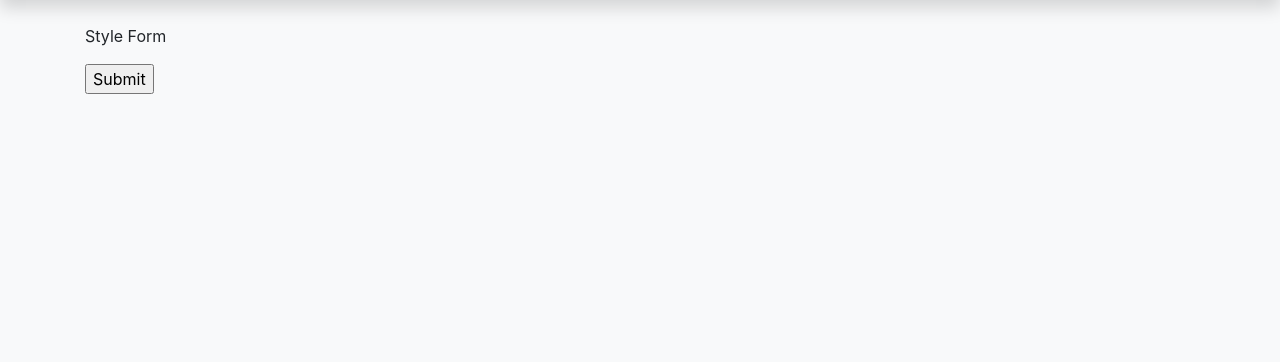
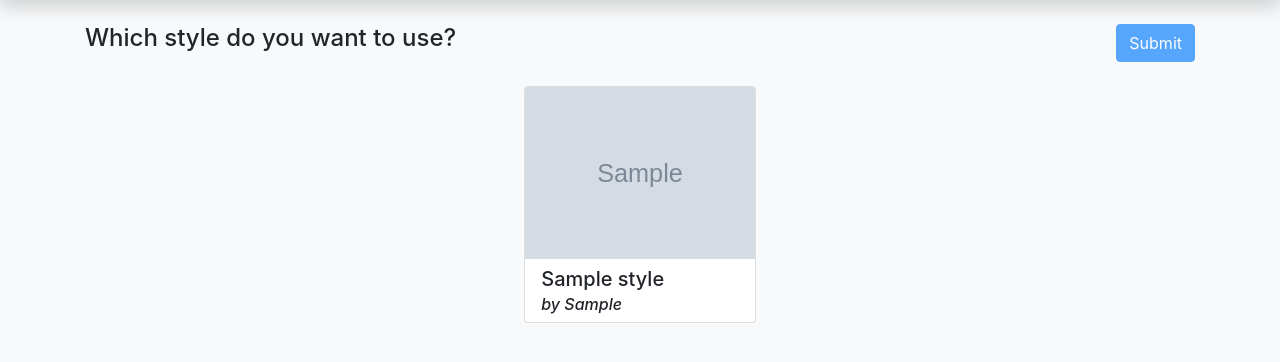
Before and after one commit to evinces/deep-paint, a Flask app: page /style?image_id=1 in a window 1280 px wide. Shown: the part 56-418 px from the top of the page. Run offline with Flask 2, Linux system fonts and the light colour scheme; tables that the repository leaves empty hold one stand-in row (values such as "Sample post"); grey boxes marked "Sample" are stand-in pictures; some libraries are stand-ins or nearby versions.

Commit message:
style form complete

```diff
--- a/server.py
+++ b/server.py
@@ -85,8 +85,8 @@ def style_form():
     styles = Style.query.all()
     # print '---------->  ', styles
 
-    return render_template('style_form.html', source_image=source_image,
-                           styles=styles)
+    return render_template('style_form.html', styles=styles,
+                           source_image_id=source_image.source_image_id)
 
 
 @app.route('/style', methods=['POST'])
--- a/templates/style_form.html
+++ b/templates/style_form.html
@@ -2,30 +2,41 @@
 
 {% block content %}
 
-  <p>Style Form</p>
+  <div class="container">
 
-  <div class="container">
-    <div class="row">
-      <form action="/style" method="POST">
+      <div class="row justify-content-between">
+        <h4>Which style do you want to use?</h4>
+        <form action="/style" method="POST">
+          <input id="source_image_id" name="source_image_id" type="hidden" value="{{ source_image_id }}">
+          <input id="style_id_input" name="style_id" type="hidden" value="">
+          <input id="submit" class="btn btn-primary" type="submit" name="Stylize" disabled>
+        </form>
+      </div>
 
-        {#{% for style in styles %}
-          <div class="form-check form-check-inline">
-            <input class="form-check-input" type="radio" name="inlineRadioOptions" id="inlineRadio1" value="option1">
-            <label class="form-check-label" for="inlineRadio1">1</label>
+      <div class="row">
+
+        {% for style in styles %}
+          <div class="col-12 col-sm-11 col-md-6 col-lg-4 col-xl-3 mx-auto">
+            <div class="card mx-2 my-4" id="{{ style.style_id }}">
+              <img class="card-img-top" src="{{ style.image.get_path() }}">
+              <section class="card-body px-3 py-2">
+                <h5 class="card-title mb-1">{{ style.title }}</h5>
+                <h6 class="card-text"><em>by {{ style.artist }}</em></h6>
+              </section>
+            </div>
           </div>
-          <div class="form-check form-check-inline">
-            <input class="form-check-input" type="radio" name="inlineRadioOptions" id="inlineRadio2" value="option2">
-            <label class="form-check-label" for="inlineRadio2">2</label>
-          </div>
-          <div class="form-check form-check-inline">
-            <input class="form-check-input" type="radio" name="inlineRadioOptions" id="inlineRadio3" value="option3" disabled>
-            <label class="form-check-label" for="inlineRadio3">3 (disabled)</label>
-          </div>
-        {% endfor %}#}
+        {% endfor %}
 
-        <input type="submit" name="Stylize">
-      </form>
-    </div>
+      </div>
   </div>
 
+  <script type="text/javascript">
+    $(".card").on("click", function () {
+      $(".card").removeClass("bg-primary text-light");
+      $(this).addClass("bg-primary text-light");
+      $("#style_id_input").val($(this).prop("id"));
+      $("#submit").prop("disabled", null);
+    });
+  </script>
+
 {% endblock %}
```
